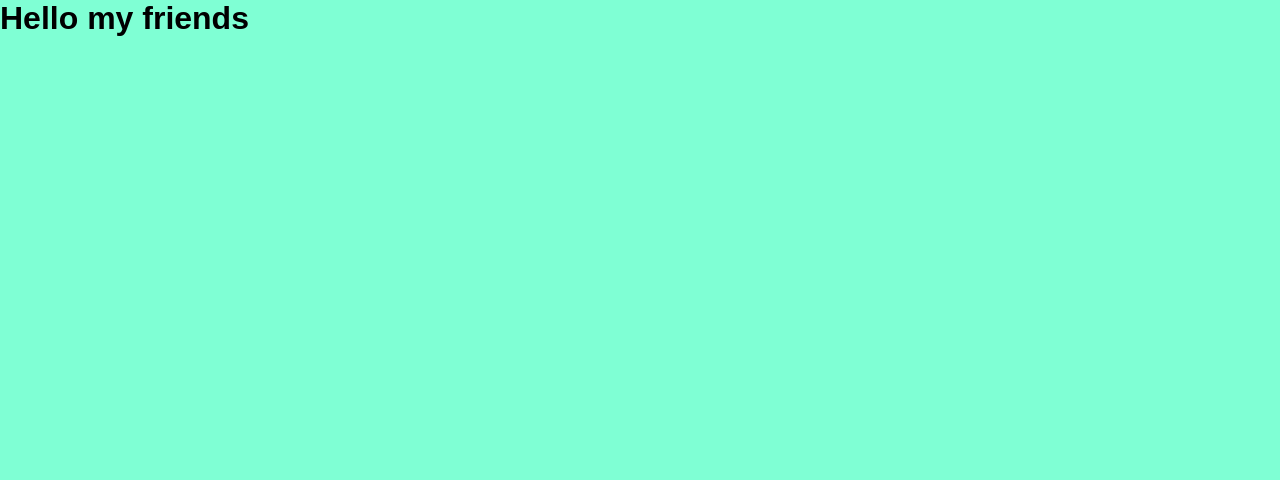
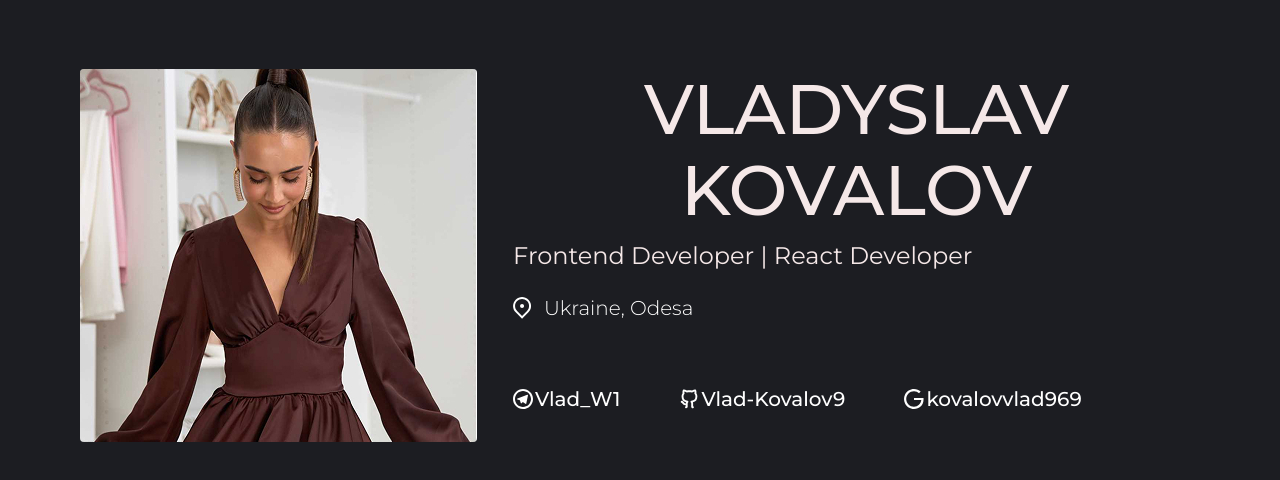
Before and after one commit to Vlad-Kovalov9/My-Resume, a React (Vite) app: page / in a window 1280 px wide. Shown: the top 480 px of the page. Built offline with nearby package versions, Linux system fonts and the light colour scheme.

Commit message:
Added sprite + header

```diff
--- a/index.html
+++ b/index.html
@@ -1,9 +1,17 @@
-<!doctype html>
+<!DOCTYPE html>
 <html lang="en">
   <head>
     <meta charset="UTF-8" />
     <link rel="icon" type="image/svg+xml" href="/vite.svg" />
     <meta name="viewport" content="width=device-width, initial-scale=1.0" />
+
+    <link rel="preconnect" href="https://fonts.googleapis.com" />
+    <link rel="preconnect" href="https://fonts.gstatic.com" crossorigin />
+    <link
+      href="https://fonts.googleapis.com/css2?family=Montserrat:wght@300;400;500;700&display=swap"
+      rel="stylesheet"
+    />
+
     <title>my-resume</title>
   </head>
   <body>
--- a/src/components/App/App.jsx
+++ b/src/components/App/App.jsx
@@ -1,9 +1,10 @@
+import Header from "../Header/Header";
 import s from "./App.module.css";
 
 export default function App() {
   return (
     <div className={s.container}>
-      <h1>Hello my friends</h1>
+      <Header />
     </div>
   );
 }
--- a/src/components/App/App.module.css
+++ b/src/components/App/App.module.css
@@ -0,0 +1,19 @@
+.container {
+  max-width: 1440px;
+  padding: 0 80px;
+  margin: 0 auto;
+}
+
+@media screen and (max-width: 768px) {
+  .layout {
+    max-width: 768px;
+    padding: 0 24px;
+  }
+}
+
+@media screen and (max-width: 390px) {
+  .layout {
+    max-width: 1440px;
+    padding: 0 16px;
+  }
+}
--- /dev/null
+++ b/src/components/Header/Header.jsx
@@ -0,0 +1,23 @@
+import s from "./Header.module.css";
+import sprite from "../../assets/icons/sprite.svg";
+import photo from "/image/photo.jpg";
+import SocialMedia from "../SocialMedia/SocialMedia";
+
+export default function Header() {
+  return (
+    <div className={s.container}>
+      <img src={photo} alt="My Photo" className={s.image} />
+      <div className={s.content}>
+        <h1 className={s.name}>Vladyslav Kovalov</h1>
+        <p className={s.description}>Frontend Developer | React Developer</p>
+        <div className={s.iconContent}>
+          <svg className={s.iconLocation}>
+            <use href={`${sprite}#icon-location`} />
+          </svg>
+          <p className={s.location}>Ukraine, Odesa</p>
+        </div>
+        <SocialMedia />
+      </div>
+    </div>
+  );
+}
--- /dev/null
+++ b/src/components/Header/Header.module.css
@@ -0,0 +1,42 @@
+.container {
+  padding-top: 69px;
+  display: flex;
+  gap: 36px;
+}
+
+.image {
+  border-radius: 4px;
+}
+
+.name {
+  font-weight: 500;
+  font-size: 70px;
+  text-transform: uppercase;
+  color: #f5e8e8;
+  text-align: center;
+}
+
+.description {
+  font-weight: 400;
+  font-size: 24px;
+  color: #f5e8e8;
+  margin-top: 12px;
+}
+
+.iconContent {
+  display: flex;
+  align-items: center;
+  gap: 13px;
+  margin-top: 27px;
+}
+
+.location {
+  font-weight: 300;
+  font-size: 20px;
+  color: #fff;
+}
+
+.iconLocation {
+  width: 18px;
+  height: 22px;
+}
--- /dev/null
+++ b/src/components/SocialMedia/SocialMedia.jsx
@@ -0,0 +1,25 @@
+import s from "./SocialMedia.module.css";
+import sprite from "../../assets/icons/sprite.svg";
+import { socialLinks } from "../../data/socialLinks";
+
+export default function SocialMedia() {
+  return (
+    <ul className={s.list}>
+      {socialLinks.map(({ id, icon, name, url }) => (
+        <li className={s.item} key={id}>
+          <svg className={s.icon}>
+            <use href={`${sprite}#${icon}`} />
+          </svg>
+          <a
+            href={url}
+            target={url.startsWith("http") ? "_blank" : "_self"}
+            rel="noopener noreferrer"
+            className={s.link}
+          >
+            {name}
+          </a>
+        </li>
+      ))}
+    </ul>
+  );
+}
--- /dev/null
+++ b/src/components/SocialMedia/SocialMedia.module.css
@@ -0,0 +1,22 @@
+.list {
+  display: flex;
+  align-items: center;
+  gap: 59px;
+  margin-top: 68px;
+}
+
+.item {
+  display: flex;
+  align-items: center;
+  gap: 2px;
+}
+
+.icon {
+  width: 20px;
+  height: 20px;
+}
+
+.link {
+  font-weight: 500;
+  font-size: 20px;
+}
--- /dev/null
+++ b/src/data/socialLinks.js
@@ -0,0 +1,20 @@
+export const socialLinks = [
+  {
+    id: 1,
+    icon: "icon-tg",
+    name: "Vlad_W1",
+    url: "https://t.me/Vlad_W1",
+  },
+  {
+    id: 2,
+    icon: "icon-git",
+    name: "Vlad-Kovalov9",
+    url: "https://github.com/Vlad-Kovalov9",
+  },
+  {
+    id: 3,
+    icon: "icon-gmail",
+    name: "kovalovvlad969",
+    url: "mailto:kovalovvlad969@gmail.com",
+  },
+];
--- a/src/index.css
+++ b/src/index.css
@@ -1,11 +1,8 @@
 body {
+  font-family: "Montserrat", sans-serif;
   color: black;
   margin: 0 auto;
-  background-color: aquamarine;
-}
-
-h1 {
-  font-family: "Montserrat Alternates", sans-serif;
+  background: #1c1d22;
 }
 
 h1,
@@ -17,6 +14,7 @@ h6,
 p {
   margin: 0;
   padding: 0;
+  color: #ffffff;
 }
 
 ul,
@@ -27,7 +25,7 @@ ol {
 }
 
 a {
-  color: currentColor;
+  color: #ffffff;
   text-decoration: none;
 }
 
@@ -40,3 +38,6 @@ img {
   max-width: 100%;
   height: auto;
 }
+svg {
+  fill: #ffffff;
+}
```
Also changed, not shown: public/image/photo.jpg (added), src/assets/icons/sprite.svg (added).
